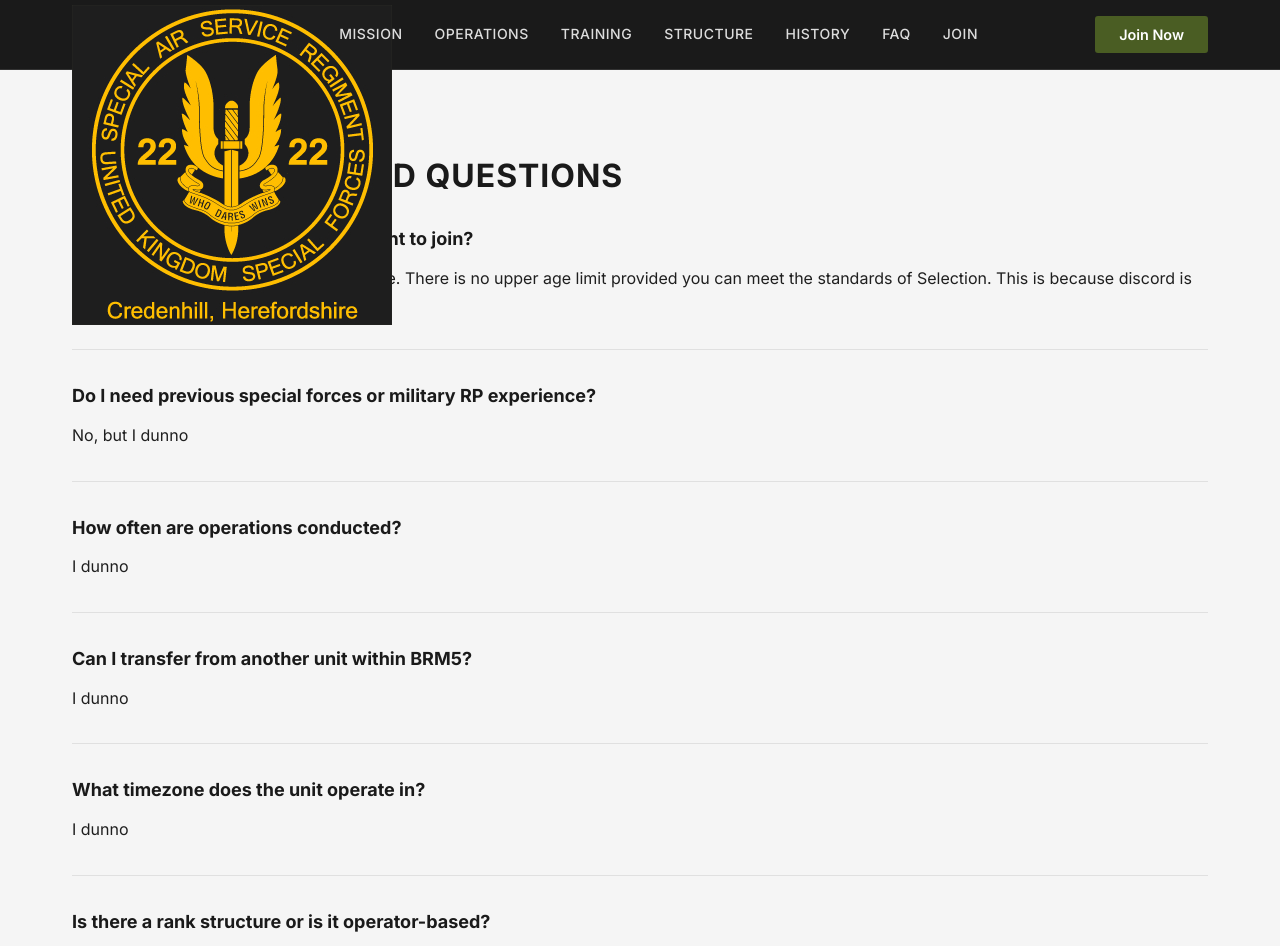
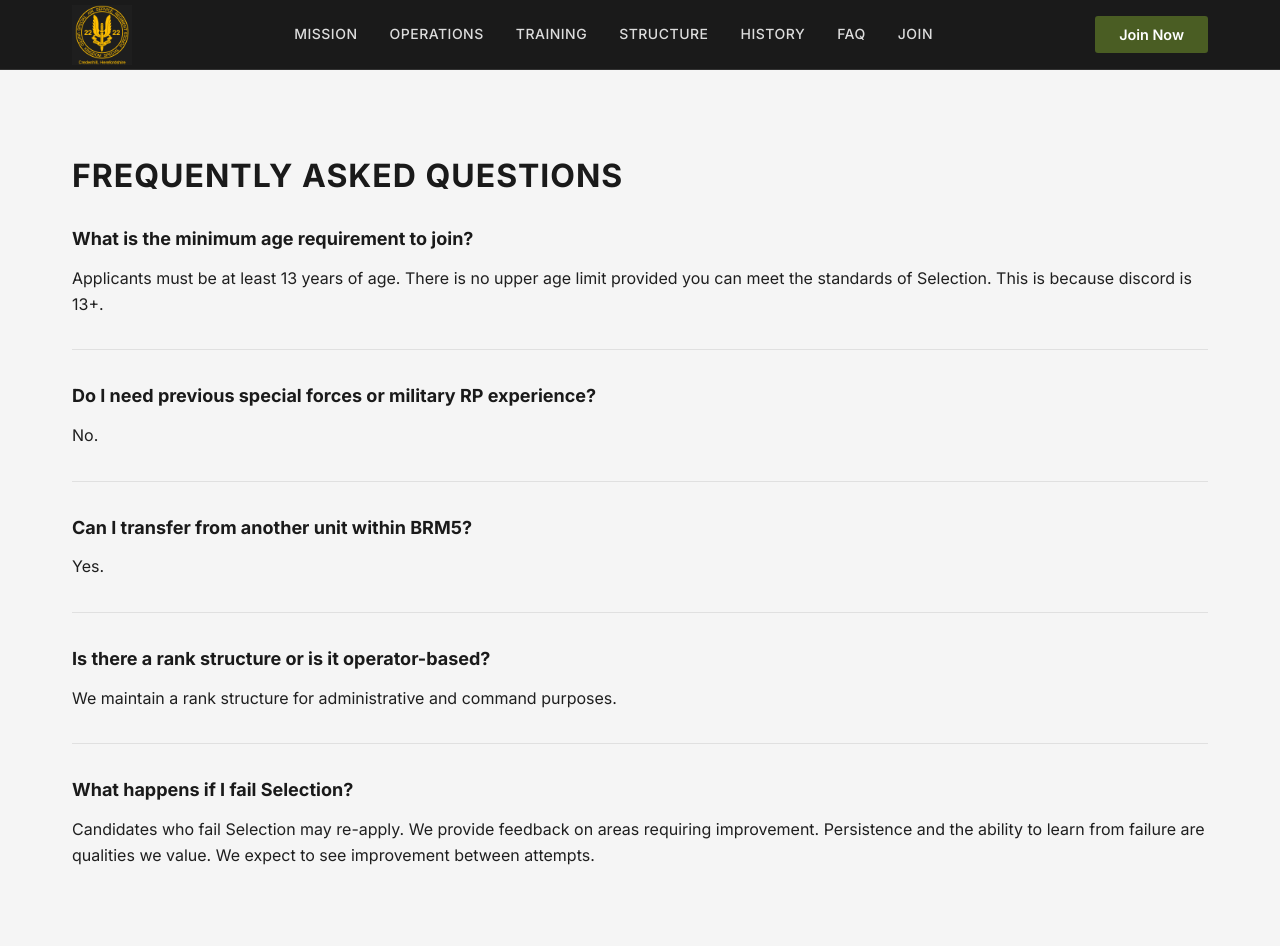
Before and after one commit to AlvindAndMe/Orion-brm5, a plain HTML site: page faq.html in a window 1280 px wide. Shown: the top 946 px of the page. Drawn offline with Linux system fonts and the light colour scheme.

Commit message:
...this is so humiliating

```diff
--- a/faq.html
+++ b/faq.html
@@ -11,7 +11,7 @@
   <header class="header">
     <div class="header-container">
       <a href="index.html" class="logo">
-            <img src="logo.png" alt="Company Name Logo">
+            <img src="logo.png" alt="Company Name Logo" class="SAS-logo">
       </a>
       <nav class="nav">
         <a href="mission.html" class="nav-link">Mission</a>
@@ -52,22 +52,13 @@
 
       <div class="faq-item">
         <h3 class="faq-question">Do I need previous special forces or military RP experience?</h3>
-        <p>No, but I dunno</p></p>
+        <p>No.</p></p>
       </div>
 
-      <div class="faq-item">
-        <h3 class="faq-question">How often are operations conducted?</h3>
-        <p>I dunno</p>
-      </div>
 
       <div class="faq-item">
         <h3 class="faq-question">Can I transfer from another unit within BRM5?</h3>
-        <p>I dunno</p>
-      </div>
-
-      <div class="faq-item">
-        <h3 class="faq-question">What timezone does the unit operate in?</h3>
-        <p>I dunno</p>
+        <p>Yes.</p>
       </div>
 
       <div class="faq-item">
--- a/styles.css
+++ b/styles.css
@@ -512,7 +512,7 @@
   line-height: 1.7;
 }
 
-.logo {
+.SAS-logo {
   height: 60px;           /* Adjust this value to make it smaller/bigger */
   width: auto;            /* Maintains aspect ratio */
   max-width: 150px;       /* Prevents it from getting too wide */
```
Also changed, not shown: equipment.html (+1 -1 lines), history.html (+1 -1 lines), index.html (+1 -1 lines), join.html (+1 -1 lines), mission.html (+1 -1 lines), operations.html (+1 -1 lines), readiness.html (+1 -1 lines), structure.html (+1 -1 lines), training.html (+1 -1 lines), values.html (+1 -1 lines).
